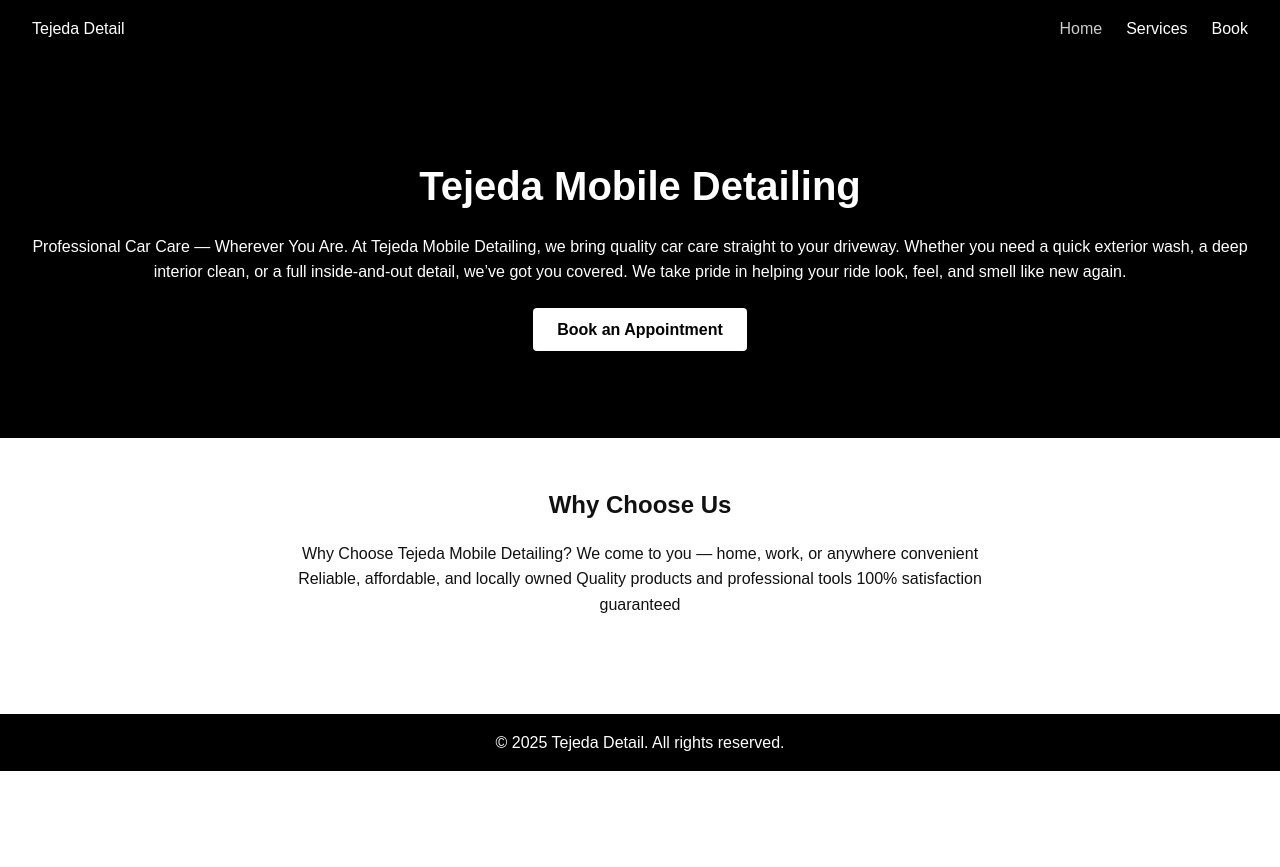
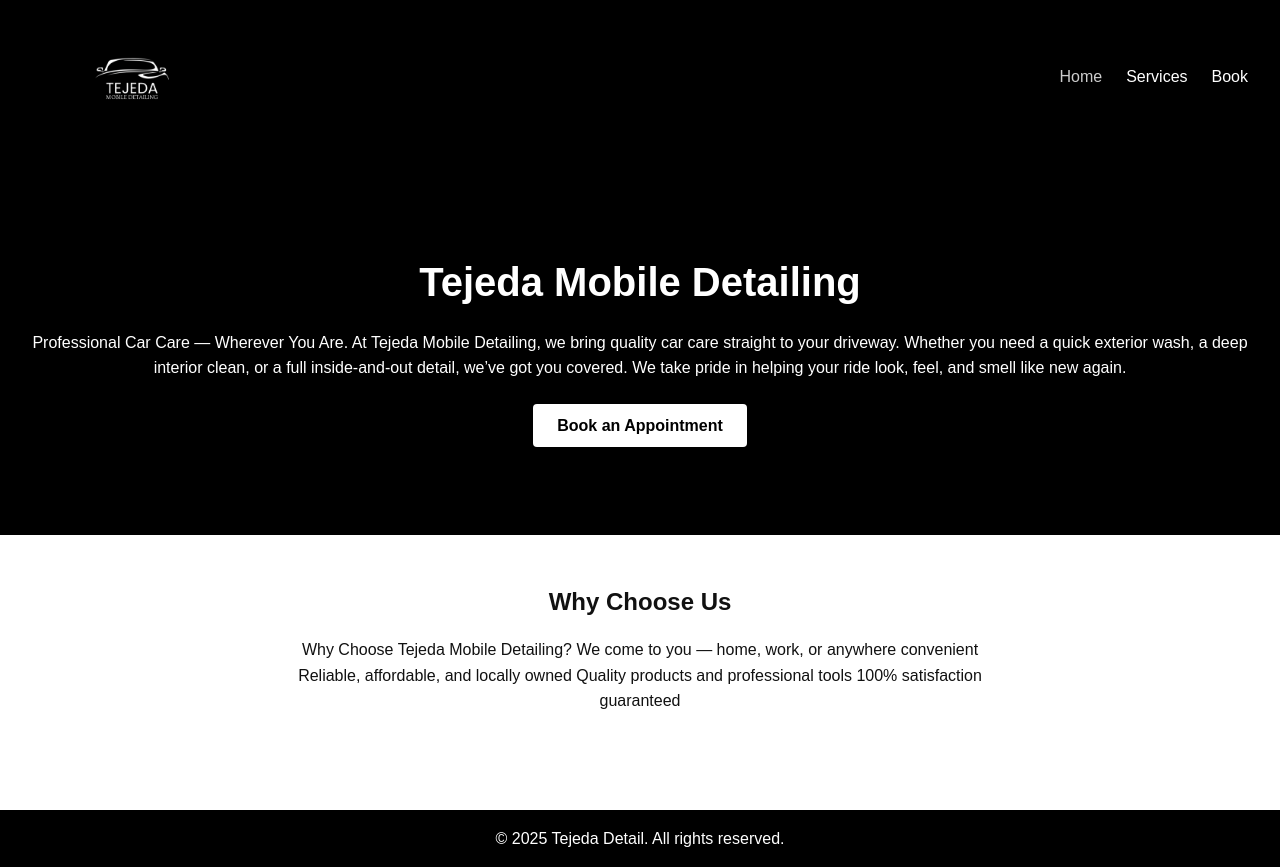
Before and after one commit to ttunquist1/TejedaDetail, a plain HTML site: page index.html in a window 1280 px wide. Before the commit the page ends 800 px from the top, so only its background shows below. Drawn offline with Linux system fonts and the light colour scheme.

Commit message:
adding img

```diff
--- a/index.html
+++ b/index.html
@@ -11,7 +11,7 @@
 <body>
   <header>
     <nav class="navbar">
-      <div class="logo">Tejeda Detail</div>
+      <div class="logo"><img src="img/TD.PNG" alt="Tejeda Detail" width="200px"></div>
       <ul class="nav-links">
         <li><a href="index.html" class="active">Home</a></li>
         <li><a href="services.html">Services</a></li>
```
Also changed, not shown: img/TD.PNG (added), 6 other files.
